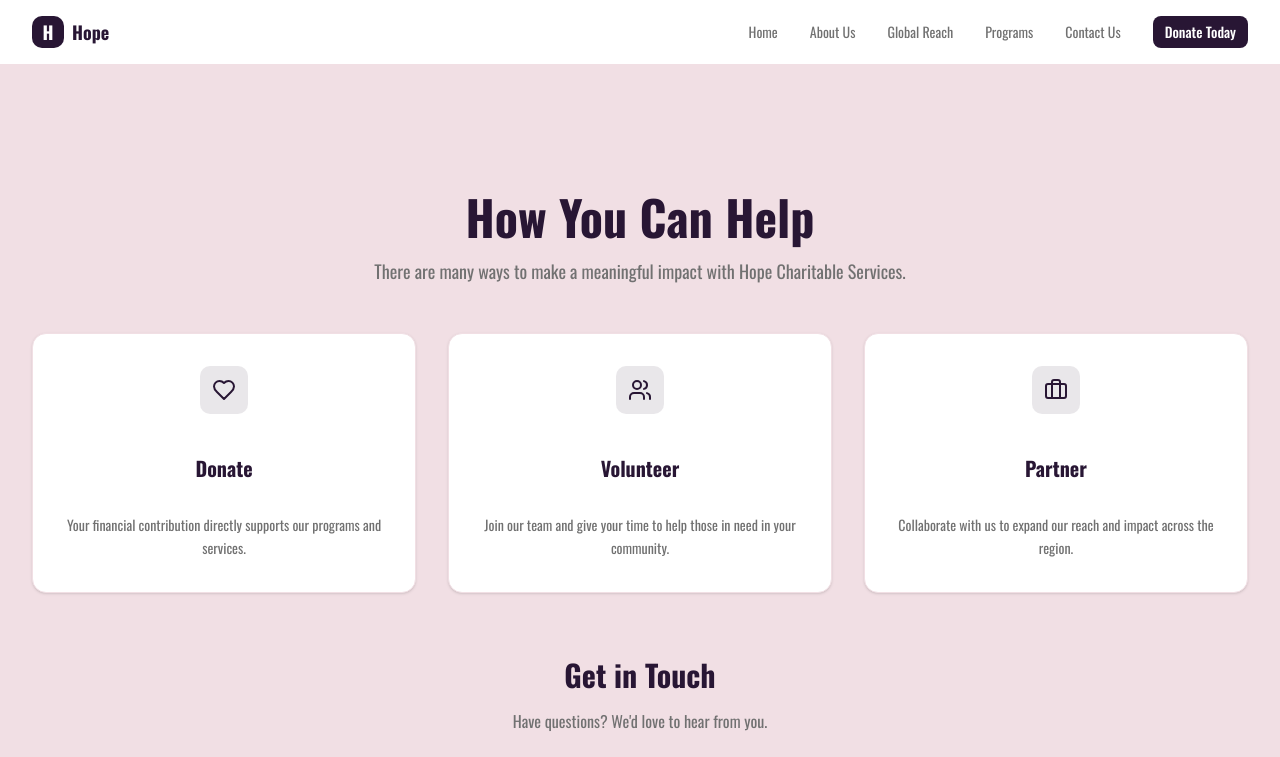
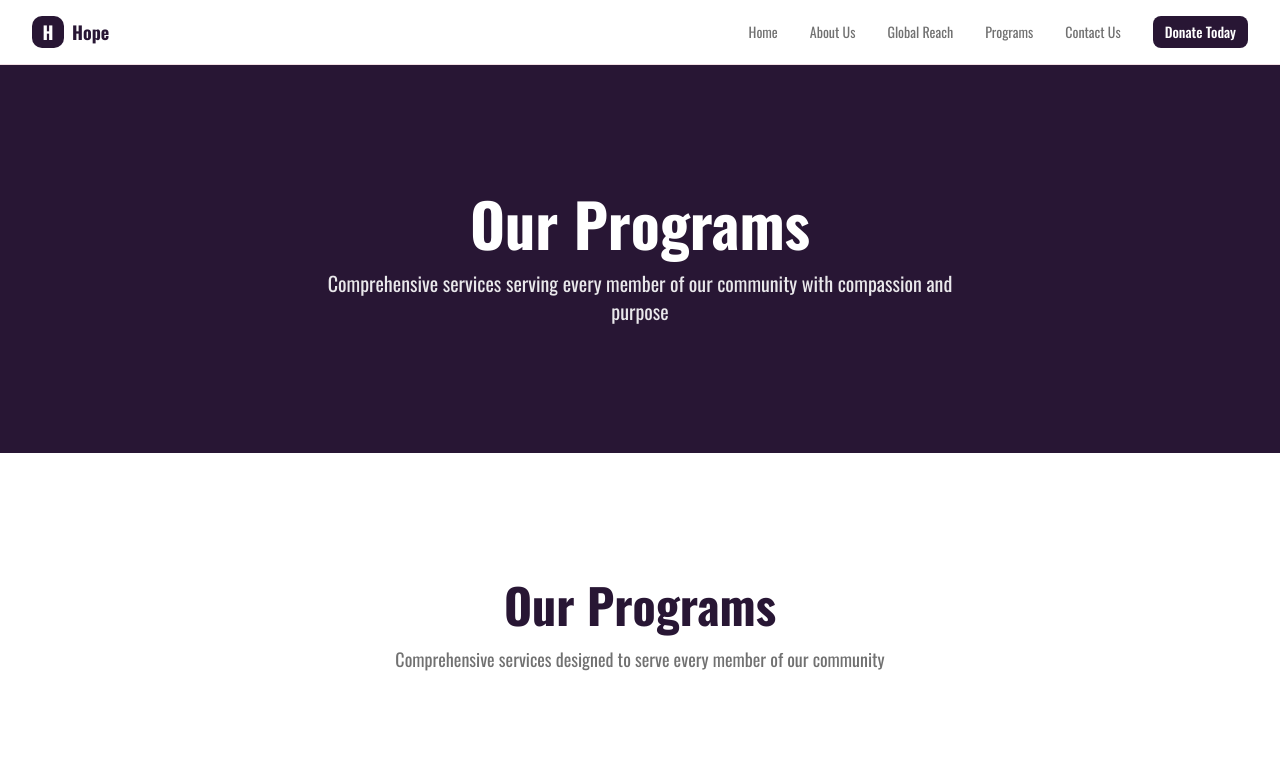
Before and after one commit to davisbryan595-lang/hope-charitable-sevices, a Next.js app: page /programs in a window 1280 px wide. Shown: the top 757 px of the page. Built offline with nearby package versions, Linux system fonts and the light colour scheme.

Commit message:
Replace Programs page with new content component
cgen-e07a619a12184429a175f54f72ccccee

```diff
--- a/app/programs/page.tsx
+++ b/app/programs/page.tsx
@@ -1,5 +1,5 @@
 import { Navigation } from "@/components/navigation"
-import { GetInvolved } from "@/components/get-involved"
+import { ProgramsContent } from "@/components/programs-content"
 import { Footer } from "@/components/footer"
 import type { Metadata } from "next"
 
@@ -12,7 +12,20 @@ export default function Programs() {
   return (
     <main className="bg-white">
       <Navigation />
-      <GetInvolved />
+
+      {/* Hero Section */}
+      <section className="bg-primary text-primary-foreground py-20 md:py-32">
+        <div className="max-w-7xl mx-auto px-4 sm:px-6 lg:px-8">
+          <div className="space-y-4 text-center">
+            <h1 className="text-5xl md:text-6xl font-bold">Our Programs</h1>
+            <p className="text-xl text-primary-foreground/90 max-w-2xl mx-auto">
+              Comprehensive services serving every member of our community with compassion and purpose
+            </p>
+          </div>
+        </div>
+      </section>
+
+      <ProgramsContent />
       <Footer />
     </main>
   )
```
